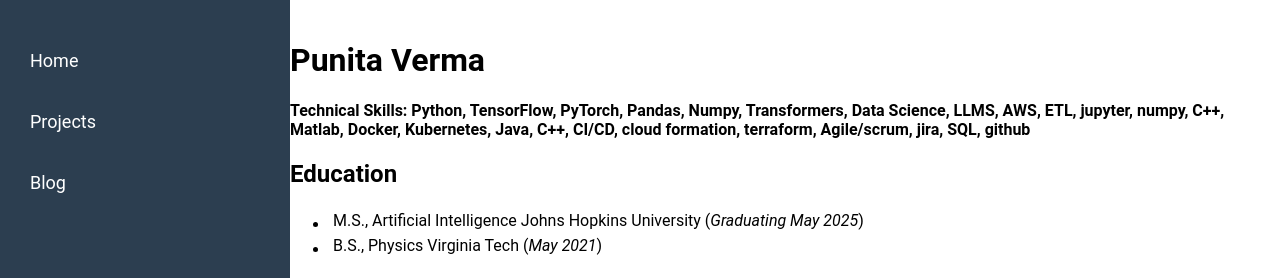
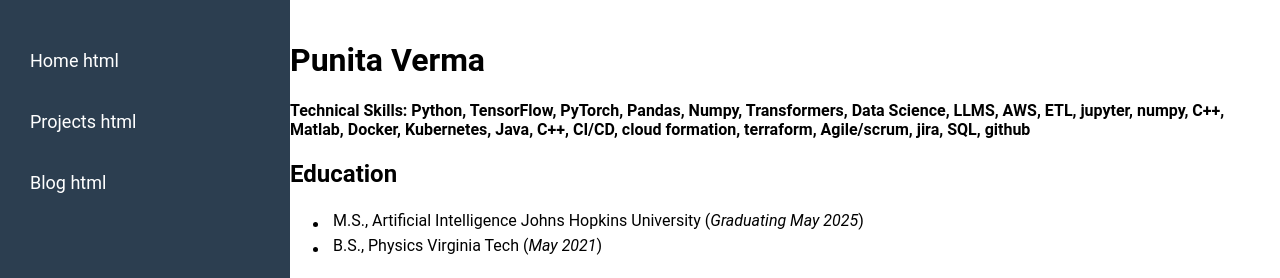
Before and after one commit to p9verma/punitaverma.github-io, a Jekyll site: the page built from index.md, in a window 1280 px wide. Shown: the top 278 px of the page. Built offline with Jekyll 4.4.1, drawn with Linux system fonts in a browser that asks for light colours; our own code applies the rules of GitHub Pages for plain Markdown files.

Commit message:
testing html

```diff
--- a/_layouts/page.html
+++ b/_layouts/page.html
@@ -10,9 +10,9 @@
     <div class="container">
         <nav class="sidebar">
             <ul>
-                <li><a href="{{ site.baseurl }}/">Home</a></li>
-                <li><a href="{{ site.baseurl }}/projects/">Projects</a></li>
-                <li><a href="{{ site.baseurl }}/blog/">Blog</a></li>
+                <li><a href="{{ site.baseurl }}/">Home html</a></li>
+                <li><a href="{{ site.baseurl }}/projects/">Projects html</a></li>
+                <li><a href="{{ site.baseurl }}/blog/">Blog html</a></li>
             </ul>
         </nav>
 
```
